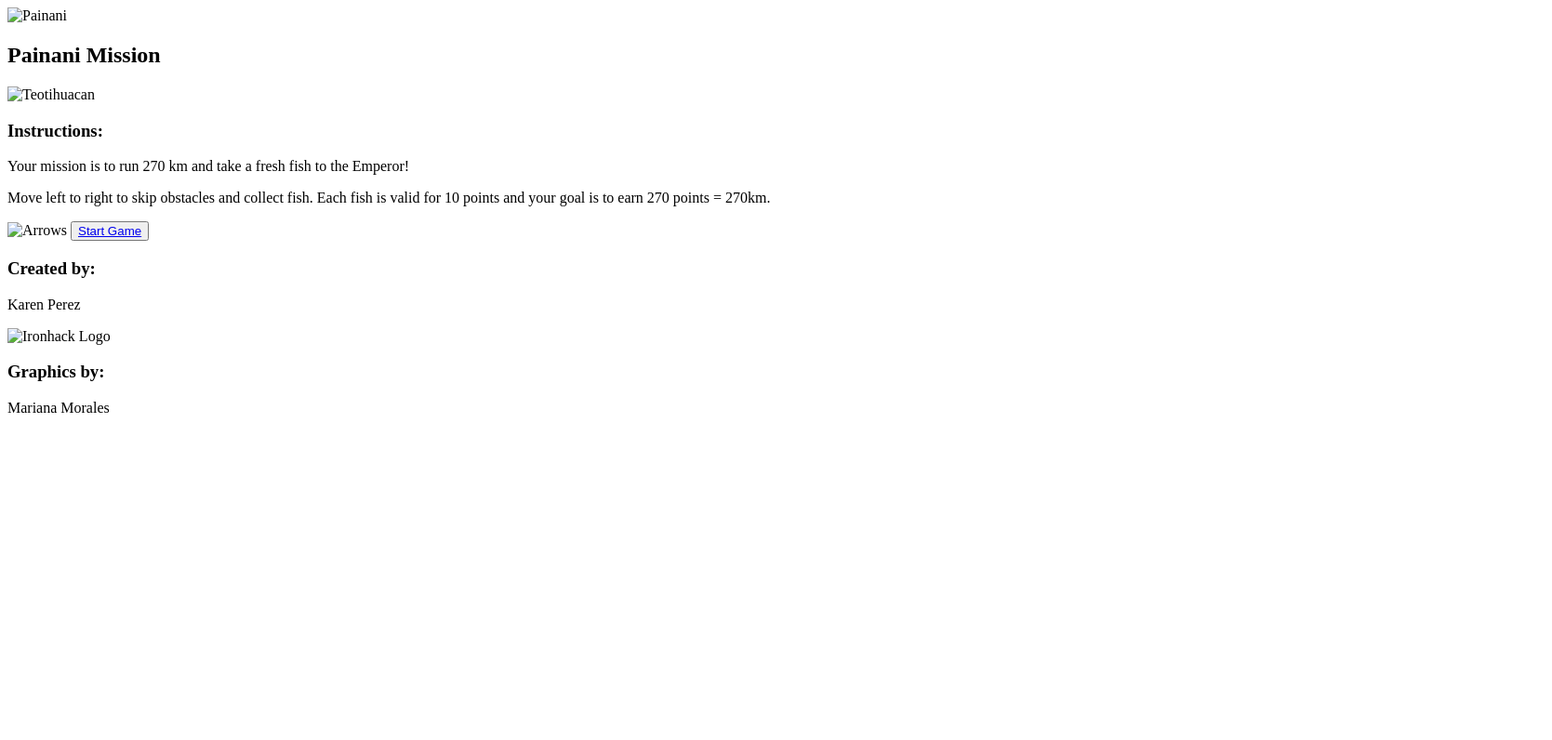
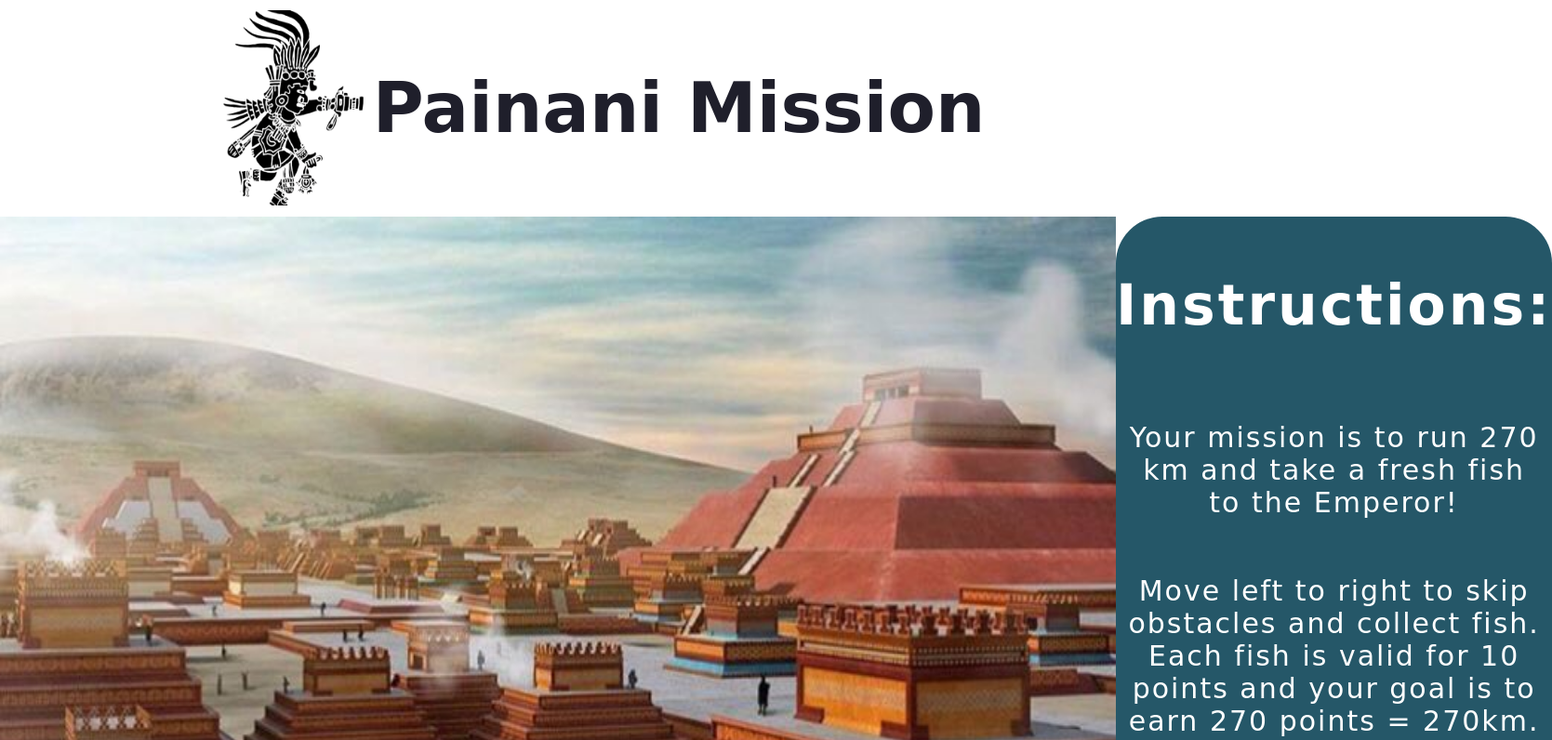
Before and after one commit to Karen491/lab-game-painani, a plain HTML site: page index.html in a window 1280 px wide. Shown: the top 796 px of the page at 93% size, 1669 px wide, since content can reach past the window. Drawn offline with Linux system fonts and the light colour scheme; the site is published under a folder, as on GitHub Pages, so addresses that start at the root find nothing; a web font is replaced by a local one.

Commit message:
new last version

```diff
--- a/index.html
+++ b/index.html
@@ -3,7 +3,7 @@
   <head>
     <meta charset="UTF-8" />
     <meta name="viewport" content="width=device-width, initial-scale=1.0" />
-    <link rel="stylesheet" href="/styles.css"/>
+    <link rel="stylesheet" href="styles.css"/>
     <link
       href="https://fonts.googleapis.com/css?family=Bellota+Text&display=swap"
       rel="stylesheet"
@@ -14,7 +14,7 @@
   <body>
     <nav>
       <div class="game-title">
-        <img id="painani" src="/images/painani.jpg" alt="Painani" />
+        <img id="painani" src="images/painani.jpg" alt="Painani" />
         <h1>Painani Mission</h1>
       </div>
     </nav>
@@ -23,7 +23,7 @@
       <div>
         <img
           id="teotihuacan"
-          src="/images/teotihuacan-image.jpg"
+          src="images/teotihuacan-image.jpg"
           alt="Teotihuacan"
         />
       </div>
@@ -37,9 +37,9 @@
           Move left to right to skip obstacles and collect fish. Each fish is
           valid for 10 points and your goal is to earn 270 points = 270km.
         </p>
-        <img src="/images/rightarrow-keys.png" alt="Arrows" />
+        <img src="images/rightarrow-keys.png" alt="Arrows" />
         <button id="start-button">
-          <a href="/main.html">Start Game</a>
+          <a href="main.html">Start Game</a>
         </button>
       </div>
     </section>
@@ -53,7 +53,7 @@
       <div>
         <img
           id="ironhack-logo"
-          src="/images/ironhack-logo.jpg"
+          src="images/ironhack-logo.jpg"
           alt="Ironhack Logo"
         />
       </div>
```
Also changed, not shown: main.html (+2 -2 lines), main.js (+5 -5 lines).
